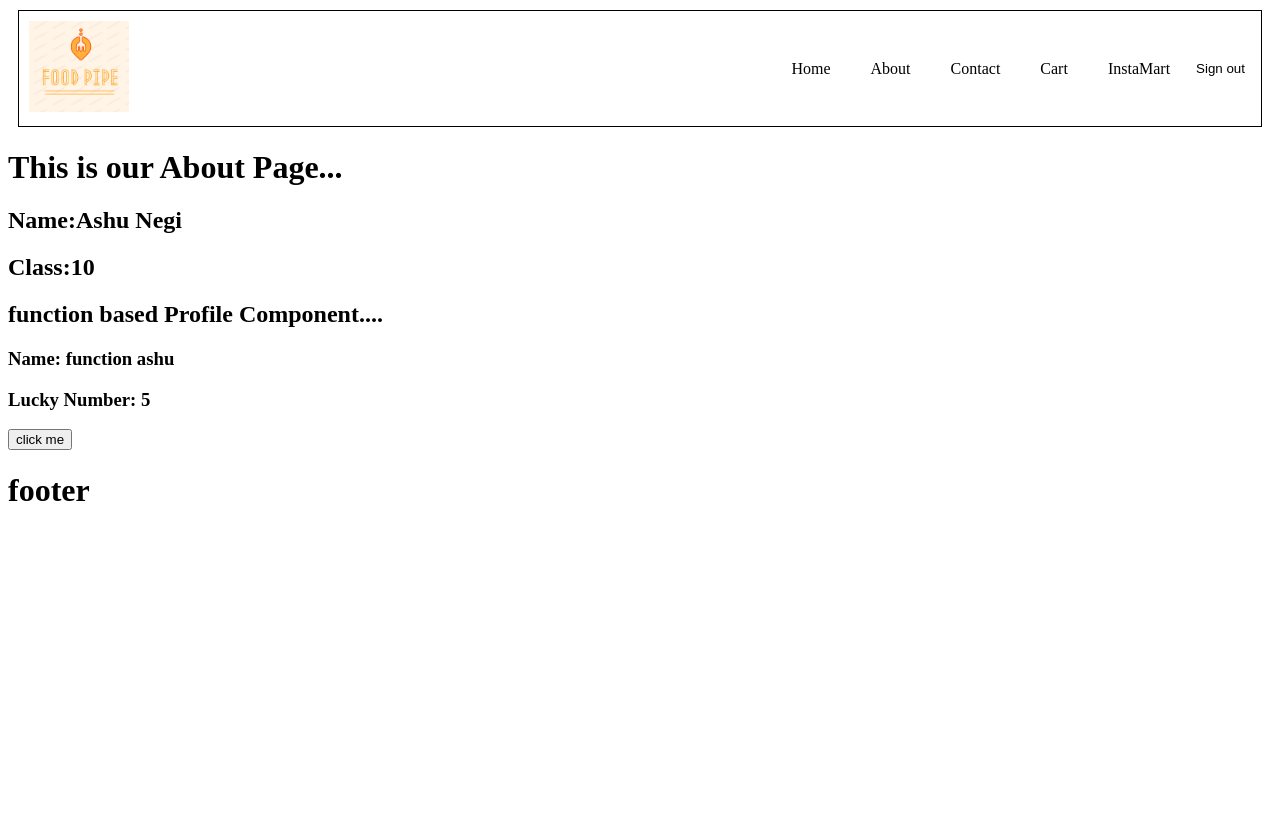
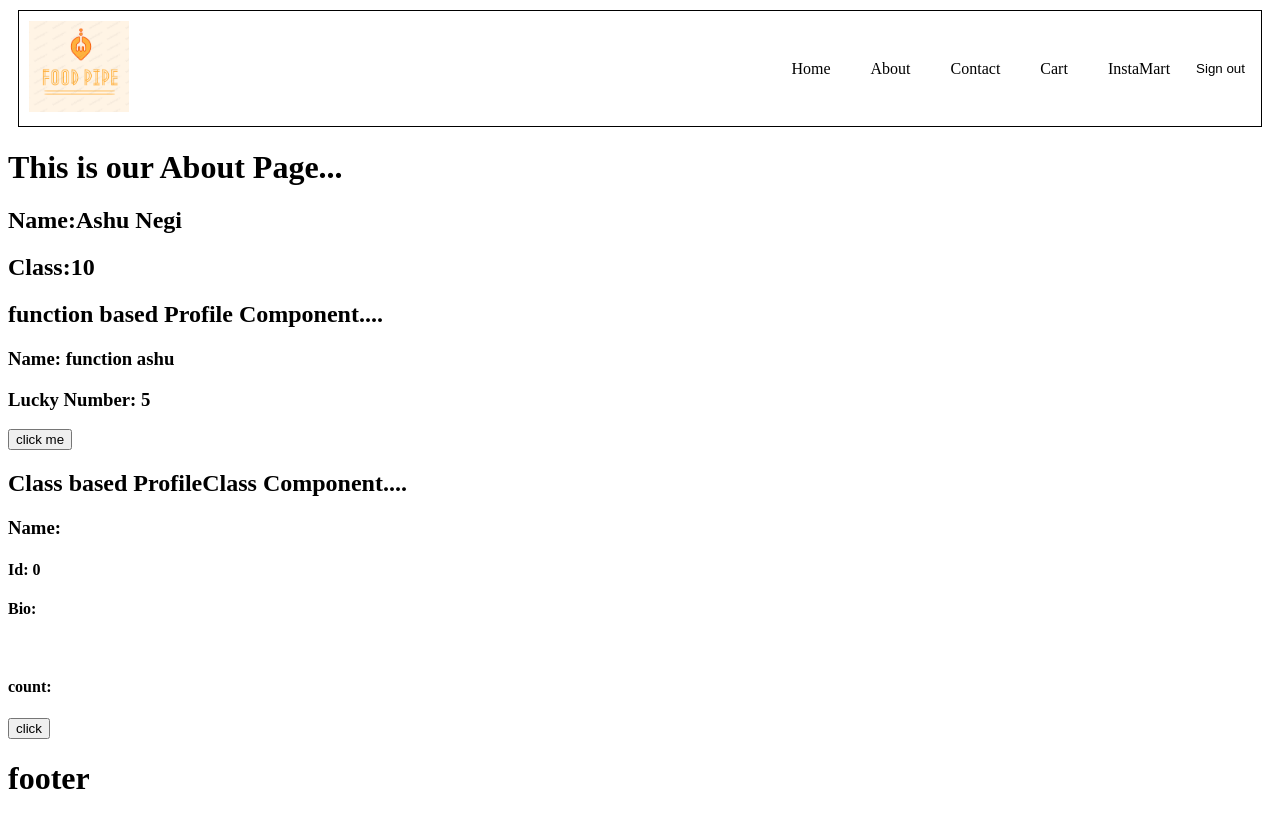
Before and after one commit to AshuNegi2001/Namaste-Reactjs-Course, a React (Vite) app: page /about in a window 1280 px wide. Built offline with nearby package versions, Linux system fonts and the light colour scheme; no server answers.

Commit message:
add profileclass in about.js

```diff
--- a/src/Components/About.js
+++ b/src/Components/About.js
@@ -28,6 +28,7 @@ class About extends Component{
                 <h2>Class:{this.state.class}</h2>
                 {/* <ProfileClass xyz = "React" />  */}
                 <Profile  name = "function ashu"/>
+                <ProfileClass />
             </div>
             </>
         )
```
